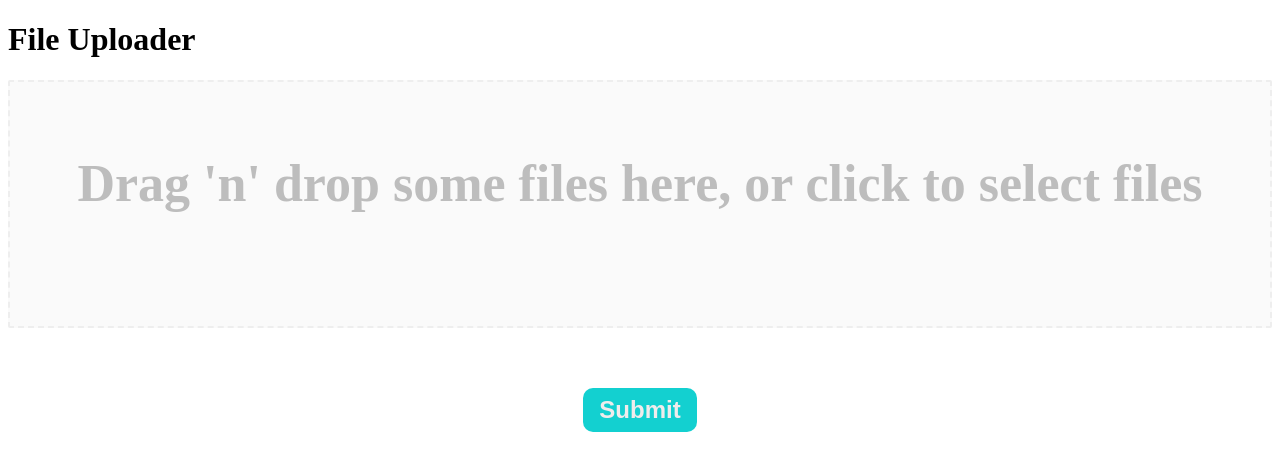
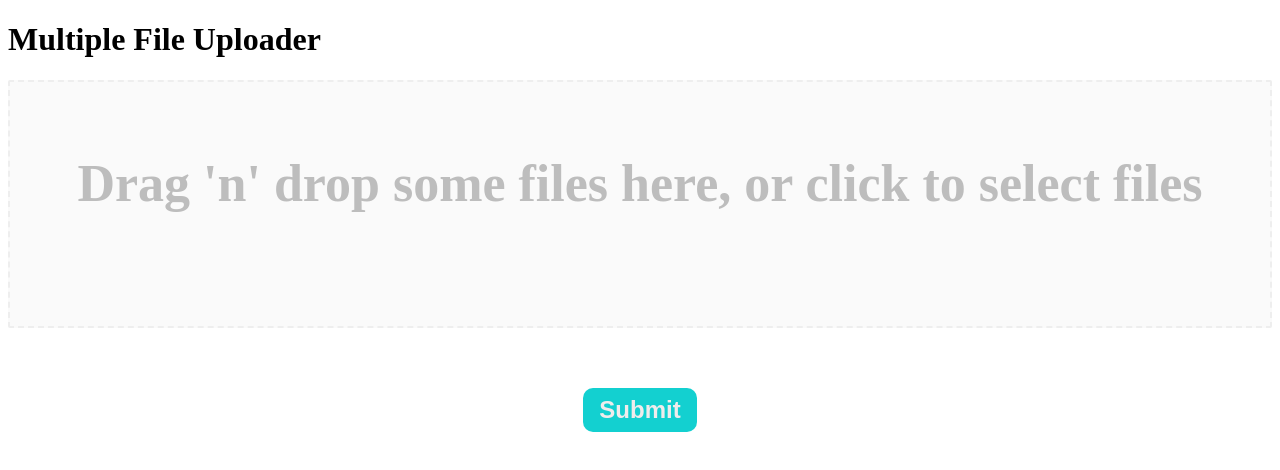
Before and after one commit to vitorfnery/file-uploader-react-dropzone, a React (Create React App) app: page / in a window 1280 px wide. Shown: the top 470 px of the page. Built offline with nearby package versions, Linux system fonts and the light colour scheme.

Commit message:
refactor: update title to Multiple File Uploader

```diff
--- a/src/App.tsx
+++ b/src/App.tsx
@@ -16,7 +16,7 @@ const App: React.FC = () => {
 
   return (
     <div>
-      <h1>File Uploader</h1>
+      <h1>Multiple File Uploader</h1>
       <FileUploader onSubmit={handleSubmit} accept={acceptFiles} />
     </div>
   );
```
